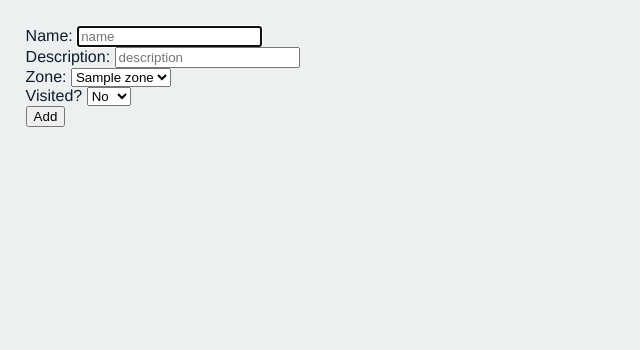
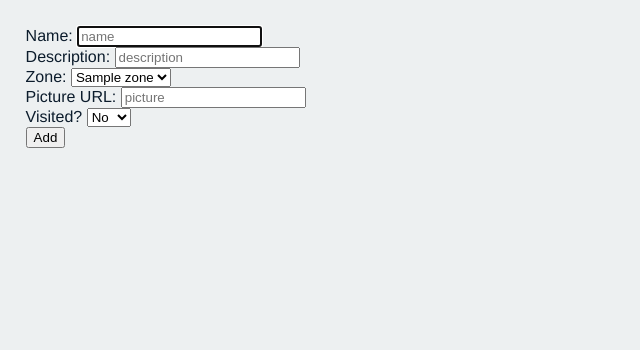
Before and after one commit to Laurelinex/GlasgowBucket, a Flask app: page /places/new in a window 1280 px wide. Shown: the part 70-420 px from the top of the page, without its empty margins (0-640 px from the left). Run offline with Flask 2, Linux system fonts and the light colour scheme; a database or web service that is not in the repository returns one stand-in record (values such as "Sample title"); some libraries are stand-ins or nearby versions.

Commit message:
Add pictures to places feature added

```diff
--- a/console.py
+++ b/console.py
@@ -20,7 +20,7 @@ zone_5 = Zone("West End")
 zone_repository.save(zone_5)
 
 # City Centre
-location_1 = Location("Duke of Wellington Statue", "This beconed statue has become a symbol of Glasgow's quirky sense of humour.", zone_1, "https://www.thetimes.co.uk/imageserver/image/%2Fmethode%2Fsundaytimes%2Fprod%2Fweb%2Fbin%2F9637735a-8f9e-11e9-93de-1ab642214bd5.jpg?crop=2667%2C1500%2C0%2C0&resize=1180")
+location_1 = Location("Duke of Wellington Statue", "This beconed statue has become a symbol of Glasgow's quirky sense of humour.", zone_1, "https://www.thetimes.co.uk/imageserver/image/%2Fmethode%2Fsundaytimes%2Fprod%2Fweb%2Fbin%2F9637735a-8f9e-11e9-93de-1ab642214bd5.jpg?crop=2667%2C1500%2C0%2C0&resize=1180", True)
 location_repository.save(location_1)
 location_2 = Location("The Lighthouse", "Landmark exhibition space dedicated to architecture, design and the city.", zone_1)
 location_repository.save(location_2)
--- a/controllers/locations_controller.py
+++ b/controllers/locations_controller.py
@@ -32,9 +32,10 @@ def create_location():
     name = request.form['name']
     description = request.form['description']
     zone_id = request.form['zone_id']
+    picture = request.form['picture']
     visited = request.form['visited']
     zone = zone_repository.select(zone_id)
-    location = Location(name, description, zone, visited)
+    location = Location(name, description, zone, picture, visited)
     location_repository.save(location)
     return redirect('/places')
 
@@ -51,9 +52,10 @@ def update_location(id):
     name = request.form['name']
     description = request.form['description']
     zone = request.form['zone_id']
+    picture = request.form['picture']
     visited = request.form['visited']
     zone = zone_repository.select(request.form['zone_id'])
-    location = Location(name, description, zone, visited, id)
+    location = Location(name, description, zone, picture, visited, id)
     location_repository.update(location)
     return redirect('/places')
 
--- a/repositories/location_repository.py
+++ b/repositories/location_repository.py
@@ -6,8 +6,8 @@ from models.location import Location
 import repositories.zone_repository as zone_repository
 
 def save(location):
-    sql = "INSERT INTO locations (name, description, picture, zone_id, visited) VALUES (%s, %s, %s, %s, %s) RETURNING *"
-    values = [location.name, location.description, location.picture, location.zone.id, location.visited]
+    sql = "INSERT INTO locations (name, description, zone_id, picture, visited) VALUES (%s, %s, %s, %s, %s) RETURNING *"
+    values = [location.name, location.description, location.zone.id, location.picture, location.visited]
     results = run_sql(sql, values)
     id = results[0]['id']
     location.id = id
@@ -30,7 +30,7 @@ def select_all():
 
     for row in results:
         zone = zone_repository.select(row['zone_id'])
-        location = Location(row['name'], row['description'], zone, row['visited'], row['id'])
+        location = Location(row['name'], row['description'], zone, row['picture'], row['visited'], row['id'])
         locations.append(location)
     return locations
 
@@ -42,11 +42,11 @@ def select(id):
 
     if result is not None:
         zone = zone_repository.select(result['zone_id'])
-        location = Location(result['name'], result['description'], zone, result['visited'], result['id'])
+        location = Location(result['name'], result['description'], zone, result['picture'], result['visited'], result['id'])
     return location
 
 def update(location):
-    sql = "UPDATE locations SET (name, description, zone_id, visited) = (%s, %s, %s, %s) WHERE id = %s"
-    values = [location.name, location.description, location.zone.id, location.visited, location.id]
+    sql = "UPDATE locations SET (name, description, zone_id, picture, visited) = (%s, %s, %s, %s, %s) WHERE id = %s"
+    values = [location.name, location.description, location.zone.id, location.picture, location.visited, location.id]
     print(values)
     run_sql(sql, values)
--- a/templates/locations/edit.html
+++ b/templates/locations/edit.html
@@ -25,6 +25,11 @@
   </div>
 
   <div>
+    <label for="picture">Picture URL:</label>
+    <input type="text" id="picture" name="picture" value="{{location.picture}}">
+  </div>
+
+  <div>
     <label for="visited">Visited?</label>
     <select id="visited" name="visited">
 
--- a/templates/locations/new.html
+++ b/templates/locations/new.html
@@ -22,6 +22,11 @@
   </div>
 
   <div>
+    <label for="picture">Picture URL:</label>
+    <input type="text" id="picture" name="picture" placeholder="picture">
+  </div>
+
+  <div>
     <label for="visited">Visited?</label>
     <select id="visited" name="visited">
       <option value="false">No</option>
--- a/templates/locations/show.html
+++ b/templates/locations/show.html
@@ -10,9 +10,10 @@
       <p style="color: green">You've been! √</p>
     {% else %}
     {% endif %}
-
     </p>
-
+    {% if location.picture | length != 0 %}
+      <img src="{{location.picture}}" alt="Picture of {{location.name}}">
+    {% endif %}
     <p><a href="/places/{{location.id}}/edit">Edit</a></p>
     <form class="delete-form" action="/places/{{location.id}}/delete" method="POST">
       <button>Delete</button>
```
